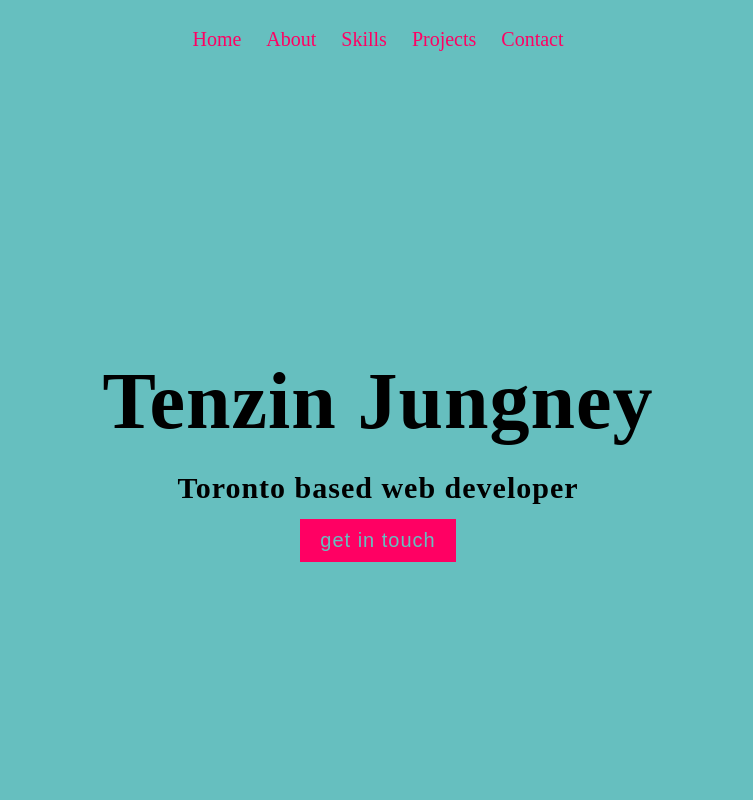
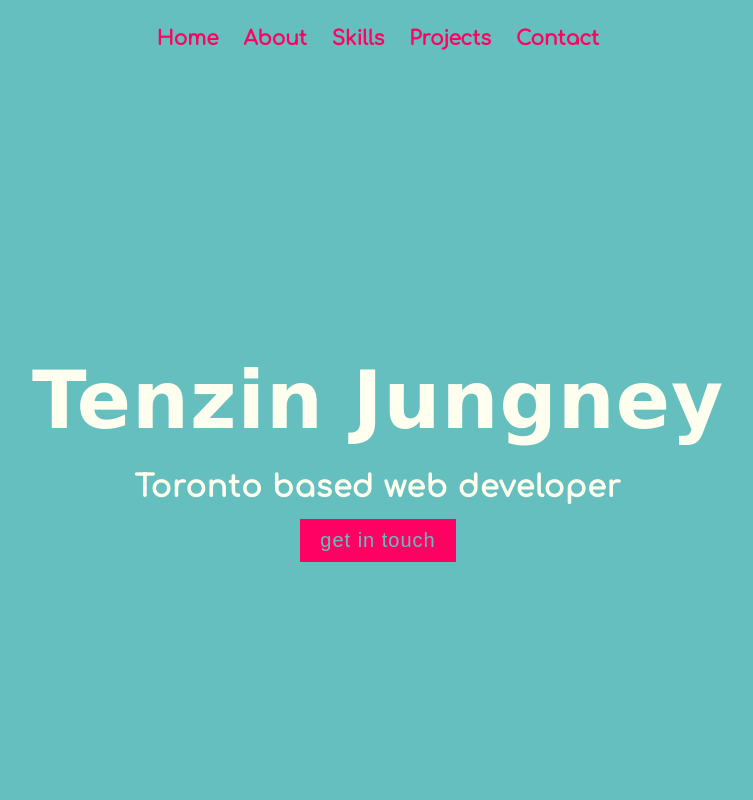
Before and after one commit to jombri/tenzin-jungney-portfolio, a plain HTML site: page index.html in a window 1280 px wide. Shown: the top 800 px of the page, without its empty margins (262-1015 px from the left). Drawn offline with nearby package versions, Linux system fonts and the light colour scheme; no server answers; a web font is replaced by a local one.

Commit message:
font-family and buttons/links

```diff
--- a/index.html
+++ b/index.html
@@ -4,6 +4,9 @@
     <meta charset="UTF-8">
     <meta http-equiv="X-UA-Compatible" content="IE=edge">
     <meta name="viewport" content="width=device-width, initial-scale=1.0">
+    <link rel="preconnect" href="https://fonts.googleapis.com">
+    <link rel="preconnect" href="https://fonts.gstatic.com" crossorigin>
+    <link href="https://fonts.googleapis.com/css2?family=Comfortaa&family=Stalemate&display=swap" rel="stylesheet">
     <link rel="stylesheet" href="./styles/styles.css">
     <script src="https://kit.fontawesome.com/3e3f2f5719.js" crossorigin="anonymous"></script>
     <script src="https://code.iconify.design/2/2.2.1/iconify.min.js"></script>
@@ -126,7 +129,7 @@
                                 ut modi quisquam laudantium, molestiae, commodi asperiores ipsa voluptatibus quia iusto unde. Quo ratione alias
                                 odio.</p>
                             <div class="project-links">
-                                <a href="https://tenzin-jungney-project-one.netlify.app/">view live</a>
+                                <a href="https://movieboxloop.netlify.app/">view live</a>
                                 <a href="https://github.com/Movie-APP-Project2-Juno/movieboxloop.git">view code</a>
                             </div>
                         </div>
--- a/styles/sass/partials/_header.scss
+++ b/styles/sass/partials/_header.scss
@@ -17,9 +17,6 @@ header {
     .wrapper {
         display: flex;
         flex-direction: column;
-        // justify-content: center;
-        // height: inherit;
-
     }
     nav {
         display: flex;
@@ -28,11 +25,18 @@ header {
         align-items: center;
         margin-top: 25px;
         position: relative;
-        ul {
-            display: flex;
-            flex-direction: row;
-            column-gap: 25px;
-            color: $red;
+    }
+    .nav-links {
+        display: flex;
+        flex-direction: row;
+        column-gap: 25px;
+        color: $red;
+        font-weight: 600;
+        li {
+            transition: 0.3s;
+            &:hover {
+                transform: scale(1.5);
+            }
         }
     }
     .burger-icon {
@@ -65,7 +69,6 @@ header {
         width: 100%;
         max-width: 500px;
         height: 100vh;
-        // padding: 35px 50px;
         transition: 0.75s;
         transform: translate(100%);
         z-index: 10;
@@ -107,5 +110,6 @@ header {
         flex-direction: column;
         align-items: center;
         row-gap: 10px;
+        color: $ivory;
     }
 }
--- a/styles/sass/partials/_sections.scss
+++ b/styles/sass/partials/_sections.scss
@@ -2,7 +2,6 @@
 // About Me
 .about {
     background-color: $white;
-    // padding: 50px 100px;
     text-align: center;
     div {
         max-width: 50%;
@@ -64,6 +63,9 @@
     .wrapper {
         text-align: center;
         padding: 100px 0px;
+        h2 {
+            color: $darkcyan;
+        }
     }
     ul {
         display: flex;
@@ -107,9 +109,13 @@
         bottom: 0;
         a {
             width: fit-content;
-            background-color: $red;
+            background-color: rgba($color: $red, $alpha: 0.4);
             color: $white;
             padding: 5px 20px;
+            transition: 0.3s;
+            &:hover {
+                background-color: $red;
+            }
         }
     }
 }
--- a/styles/sass/partials/_typography.scss
+++ b/styles/sass/partials/_typography.scss
@@ -5,6 +5,7 @@ html {
 
 body {
     font-size: $base-font-small;
+    font-family: $body-font;
 }
 
 
@@ -21,7 +22,6 @@ h1,
 h2,
 h3,
 h4 {
-    // font-family: $heading-font;
     margin: 0;
     letter-spacing: 1px;
 }
@@ -39,12 +39,15 @@ fieldset {
 
 h1 {
     font-size: 8rem;
+    font-family: $heading-font;
 }
 h2 {
-    font-size: 5rem;
+    font-size: 6rem;
+    font-family: $heading-font;
 }
 h3 {
     font-size: 3rem;
+    font-family: $body-font;
 }
 h4 {
     font-size: 2.5rem;
--- a/styles/sass/partials/_variables.scss
+++ b/styles/sass/partials/_variables.scss
@@ -1,5 +1,6 @@
 // Font Family
-
+$heading-font: 'Stalemate', cursive;
+$body-font: 'Comfortaa', cursive, sans-serif;
 
 // Font Sizes
 $base-font-small: 1.8rem;
@@ -11,3 +12,9 @@ $white: rgb(255, 255, 255);
 $black: rgb(31 31 31);
 $red: rgb(255, 0, 99);
 $light-teal: rgb(234, 246, 246);
+$salmon: rgb(250, 128, 114);
+$ivory: rgb(255, 255, 240);
+$darkcyan: rgb(0, 139, 139);
+$crimson: rgb(220, 20, 60);
+$mediumvioletred: rgb(199, 21, 133);
+$grey: rgb(91, 91, 91);
```
Also changed, not shown: styles/styles.css.
